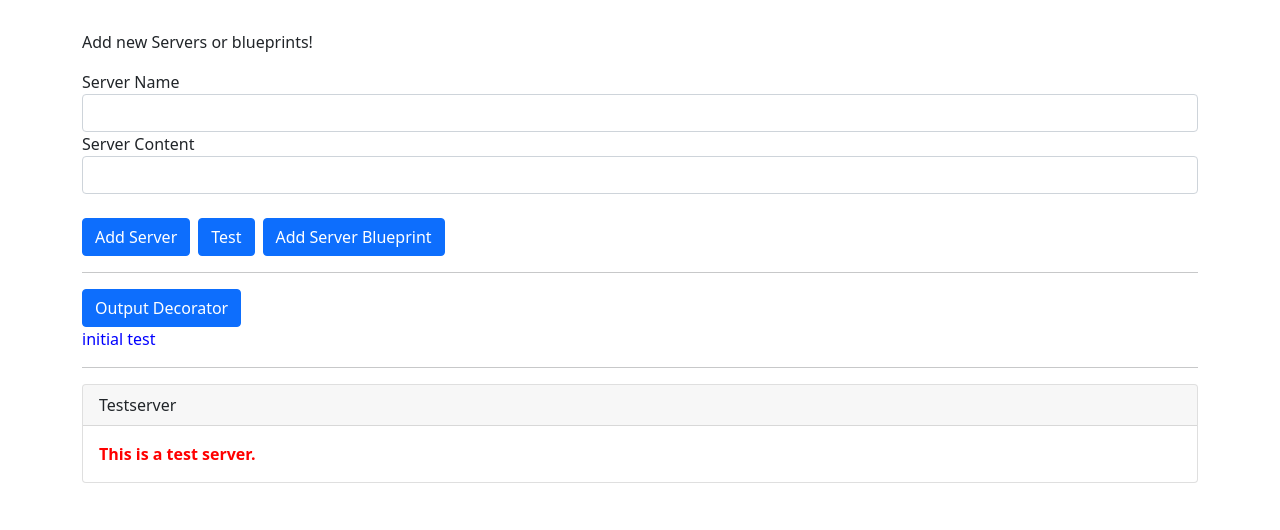
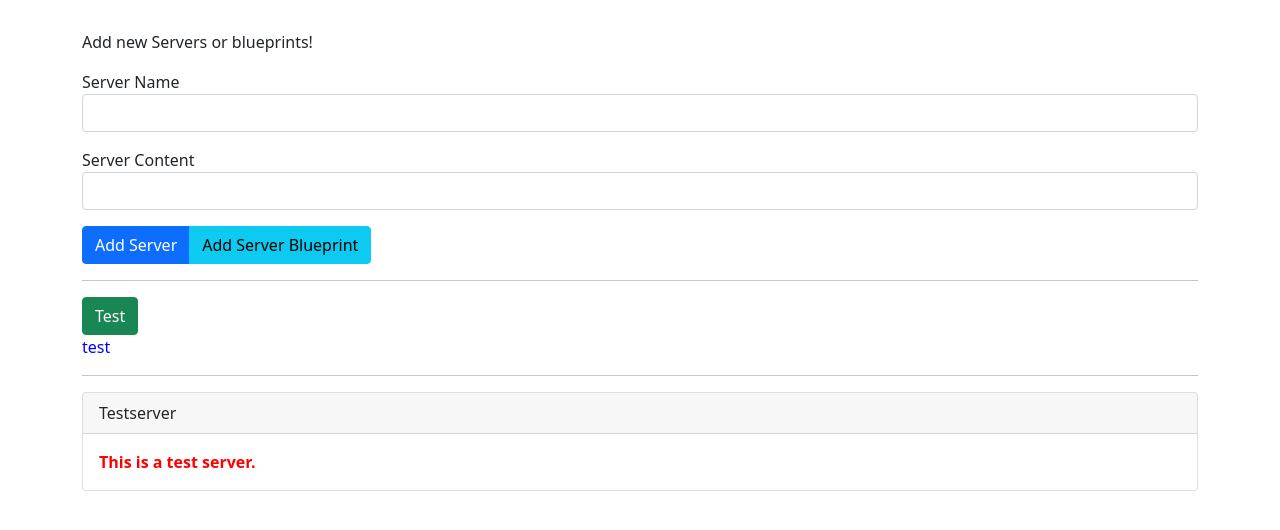
Before and after one commit to bhadresharya/ng, an Angular app: page / in a window 1280 px wide. Shown: the top 530 px of the page. Built offline with nearby package versions, Linux system fonts and the light colour scheme.

Commit message:
output and eventemitter practice

```diff
--- a/src/app/app.component.html
+++ b/src/app/app.component.html
@@ -1,15 +1,23 @@
 <div class="container">
-  <app-cockpit (serverCreated)="onServerAdded($event)" (serverTested)="onServerTested($event)" (blueprintCreated)="onBlueprintAdded($event)"></app-cockpit>
+  <app-cockpit
+    (serverCreated)="onServerAdded($event)"
+    (blueprintCreated)="onBlueprintAdded($event)"
+  ></app-cockpit>
   <hr />
-  <app-test (outputData)="onOutputData($event)"></app-test>
-  <p *ngFor="let p of parentArray">{{p.name}}</p>
-  <hr>
+  <app-test (outputData)="onTest($event)"></app-test>
+  <p *ngFor="let t of test">{{ t.name }}</p>
+  <hr />
   <div class="row">
     <div class="col-xs-12">
       <app-server-element
         *ngFor="let serverElement of serverElements"
-        [element] = "serverElement"
-      ></app-server-element>
+        [element]="serverElement"
+      >
+        <strong *ngIf="serverElement.type === 'server'" style="color: red">{{
+          serverElement.content
+        }}</strong>
+        <em *ngIf="serverElement.type === 'blueprint'">{{ serverElement.content }}</em>
+      </app-server-element>
     </div>
   </div>
 </div>
--- a/src/app/app.component.ts
+++ b/src/app/app.component.ts
@@ -9,9 +9,9 @@ export class AppComponent {
   serverElements = [
     { type: 'server', name: 'Testserver', content: 'This is a test server.' },
   ];
-  parentArray = [
-    {name: 'initial test'}
-  ]
+  test = [
+    {name: 'test'}
+  ];
 
   onServerAdded(serverData: { serverName: string; serverContent: string }) {
     this.serverElements.push({
@@ -21,12 +21,10 @@ export class AppComponent {
     });
   }
 
-  onServerTested(serverData: { serverName: string; serverContent: string }) {
-    this.serverElements.push({
-      type: 'server',
-      name: serverData.serverName,
-      content: serverData.serverContent,
-    });
+  onTest(testData: {name: string}) {
+    this.test.push({
+      name: testData.name
+    })
   }
 
   onBlueprintAdded(blueprintData: { serverName: string; serverContent: string }) {
@@ -37,10 +35,4 @@ export class AppComponent {
     });
   }
 
-  onOutputData(outputData: {name: string}) {
-    this.parentArray.push({
-      name: outputData.name
-    })
-
-  }
 }
--- a/src/app/cockpit/cockpit.component.html
+++ b/src/app/cockpit/cockpit.component.html
@@ -1,19 +1,21 @@
 <div class="row">
   <div class="col-xs-12">
     <p>Add new Servers or blueprints!</p>
+    <div class="mb-3">
       <label>Server Name</label>
-    <input type="text" class="form-control" [(ngModel)]="newServerName" />
+      <input type="text" class="form-control" #serverNameInput />
+    </div>
+    <div class="mb-3">
       <label>Server Content</label>
-    <input type="text" class="form-control" [(ngModel)]="newServerContent" />
-    <br />
-    <button class="btn btn-primary me-2" (click)="onAddServer()">
+      <input type="text" class="form-control" #serverContentInput />
+    </div>
+    <div class="btn-group">
+      <button class="btn btn-primary" (click)="onAddServer(serverNameInput)">
         Add Server
       </button>
-    <button class="btn btn-primary me-2" (click)="onTestServer()">
-      Test
-    </button>
-    <button class="btn btn-primary" (click)="onAddBlueprint()">
+      <button class="btn btn-info" (click)="onAddBlueprint(serverNameInput)">
         Add Server Blueprint
       </button>
     </div>
   </div>
+</div>
--- a/src/app/cockpit/cockpit.component.ts
+++ b/src/app/cockpit/cockpit.component.ts
@@ -1,4 +1,4 @@
-import { Component, EventEmitter, OnInit, Output } from '@angular/core';
+import { Component, ElementRef, EventEmitter, OnInit, Output, ViewChild } from '@angular/core';
 
 @Component({
   selector: 'app-cockpit',
@@ -7,33 +7,24 @@ import { Component, EventEmitter, OnInit, Output } from '@angular/core';
 })
 export class CockpitComponent implements OnInit {
   @Output() serverCreated = new EventEmitter<{serverName: string, serverContent: string}>();
-  @Output() serverTested = new EventEmitter<{serverName: string, serverContent: string}>();
   @Output() blueprintCreated = new EventEmitter<{serverName: string, serverContent: string}>();
-  newServerName = '';
-  newServerContent = '';
+  @ViewChild('serverContentInput', {static: true}) serverContentInput : ElementRef;
 
   constructor() {}
 
   ngOnInit(): void {}
 
-  onAddServer() {
+  onAddServer(nameInput: HTMLInputElement) {
     this.serverCreated.emit({
-      serverName: this.newServerName,
-      serverContent: this.newServerContent,
+      serverName: nameInput.value,
+      serverContent: this.serverContentInput.nativeElement.value,
     });
   }
 
-  onTestServer() {
-    this.serverTested.emit({
-      serverName: this.newServerName,
-      serverContent: this.newServerContent,
-    });
-  }
-
-  onAddBlueprint() {
+  onAddBlueprint(nameInput: HTMLInputElement) {
     this.blueprintCreated.emit({
-      serverName: this.newServerName,
-      serverContent: this.newServerContent,
+      serverName: nameInput.value,
+      serverContent: this.serverContentInput.nativeElement.value,
     });
   }
 }
--- a/src/app/server-element/server-element.component.html
+++ b/src/app/server-element/server-element.component.html
@@ -2,10 +2,7 @@
   <div class="card-header">{{ element.name }}</div>
   <div class="card-body">
     <p class="mb-0">
-      <strong *ngIf="element.type === 'server'" style="color: red">{{
-        element.content
-      }}</strong>
-      <em *ngIf="element.type === 'blueprint'">{{ element.content }}</em>
+      <ng-content></ng-content>
     </p>
   </div>
 </div>
--- a/src/app/server-element/server-element.component.scss
+++ b/src/app/server-element/server-element.component.scss
@@ -0,0 +1,3 @@
+p {
+    color: blue;
+  }
--- a/src/app/server-element/server-element.component.ts
+++ b/src/app/server-element/server-element.component.ts
@@ -1,14 +1,27 @@
-import { Component, Input, OnInit } from '@angular/core';
+import { Component, Input, OnChanges, OnInit, SimpleChanges, ViewEncapsulation } from '@angular/core';
 
 @Component({
   selector: 'app-server-element',
   templateUrl: './server-element.component.html',
   styleUrls: ['./server-element.component.scss'],
+  encapsulation: ViewEncapsulation.Emulated
 })
-export class ServerElementComponent implements OnInit {
+export class ServerElementComponent implements OnInit, OnChanges {
   @Input() element: { type: string; name: string; content: string };
 
-  constructor() {}
+  constructor() {
+    console.log('constructor called');
 
-  ngOnInit(): void {}
+  }
+
+  ngOnChanges(changes: SimpleChanges) {
+    console.log('ngOnChanges called');
+    console.log(changes);
+
+  }
+
+  ngOnInit(): void {
+    console.log('ngOnInit called');
+
+  }
 }
--- a/src/app/test/test.component.html
+++ b/src/app/test/test.component.html
@@ -1 +1 @@
-<button class="btn btn-primary" (click)="onOutputData()">Output Decorator</button>
+<button class="btn btn-success" (click)="onTest()">Test</button>
--- a/src/app/test/test.component.ts
+++ b/src/app/test/test.component.ts
@@ -6,14 +6,14 @@ import { Component, EventEmitter, OnInit, Output } from '@angular/core';
   styleUrls: ['./test.component.scss']
 })
 export class TestComponent implements OnInit {
-  @Output() outputData = new EventEmitter<{name: string}>()
+  @Output() outputData = new EventEmitter<{name:string}>()
 
   constructor() { }
 
   ngOnInit(): void {
   }
 
-  onOutputData() {
+  onTest() {
     this.outputData.emit({
       name: 'test'
     })
```
Also changed, not shown: 1 other file (tests, documents, lock files or other folders). Lines whose indentation alone changed are shown as unchanged.
